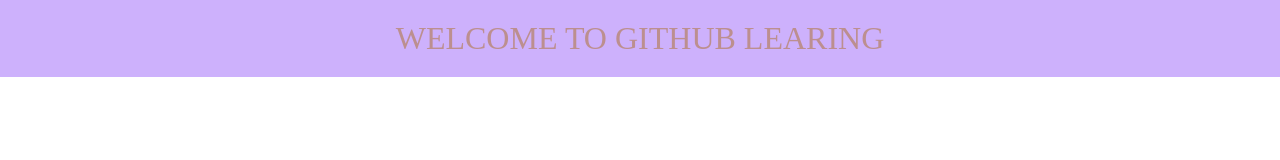
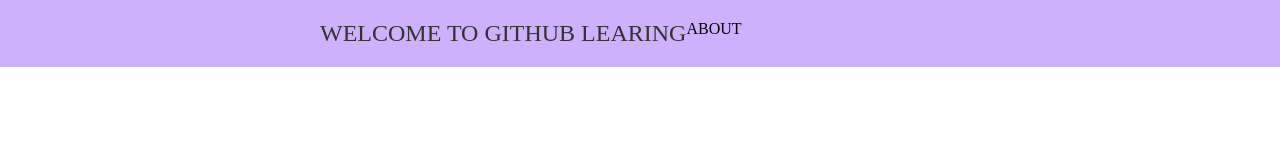
Before and after one commit to PursharthGarg/github_start, a plain HTML site: page index.html in a window 1280 px wide. Drawn offline with Linux system fonts and the light colour scheme.

Commit message:
updated commit

```diff
--- a/index.html
+++ b/index.html
@@ -11,17 +11,52 @@
             margin: 0;
             padding: 0;
         }
+        .navbar {
+            background: rgba(155, 100, 250, 0.5);
+        }
         .heading1 {
-            background-color: rgba(155, 100, 250, 0.5);
-            color: rosybrown;
+            /* background-color: rgba(155, 100, 250, 0.5); */
+            /* color: #333; */
+            /* padding: 20px 0px; */
+            /* text-align: center; */
+            font-weight: 500;
+            /* text-transform: uppercase; */
+            text-align: center;
+        }
+        .container {
+            max-width: 1200px;
+            margin: auto;
+            overflow: hidden;
+
+        }
+        a {
+            color: black;
+            text-decoration: none;
+            display: block;
+        }
+        a:hover {
+            color: #666;
+            background-color: black;
+        }
+        .flex-item {
+            display: flex;
+            width: 50%;
+
+            /* background-color: rgba(155, 100, 250, 0.5); */
+            color: #333;
             padding: 20px 0px;
             text-align: center;
-            font-weight: 500;
+            /* font-weight: 500; */
             text-transform: uppercase;
         }
     </style>
 </head>
 <body>
-    <h1 class="heading1">Welcome to Github Learing</h1>
+    <nav class="navbar">
+        <div class="container flex-item">
+            <h1 class="heading1">Welcome to Github Learing</h1>
+            <a href="#">About</a>
+        </div>
+    </nav>
 </body>
 </html>
```
